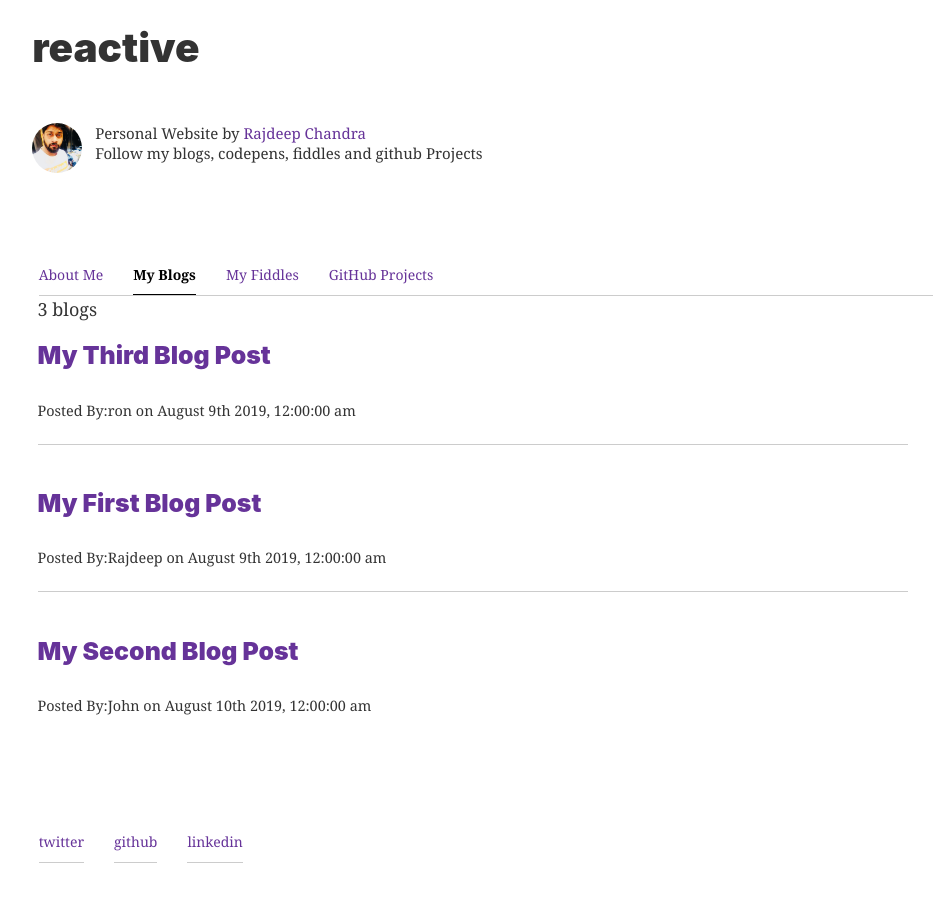
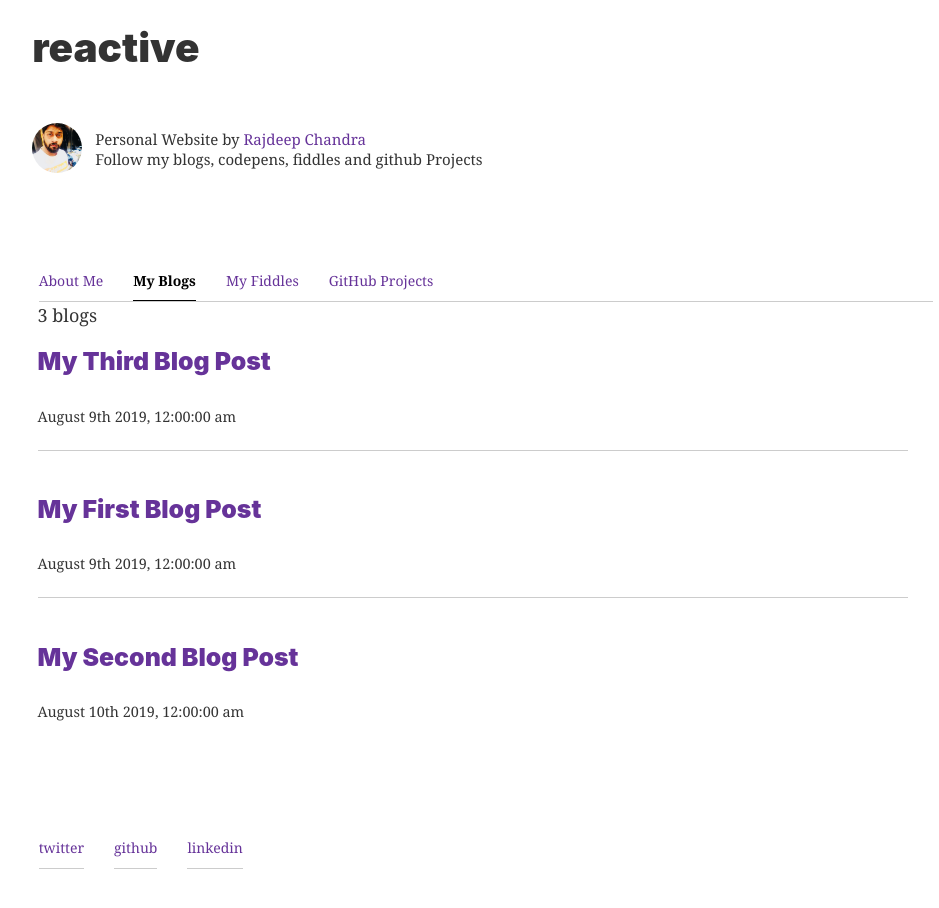
Before and after one commit to Rajdeepc/reactive, a Gatsby site: page /blog in a window 1280 px wide. Shown: the whole page, without its empty margins (167-1106 px from the left). Built offline with nearby package versions, Linux system fonts and the light colour scheme; Gatsby itself is replaced by a stand-in of ours.

Commit message:
new commit

```diff
--- a/src/components/header.js
+++ b/src/components/header.js
@@ -44,7 +44,8 @@ const Header = ({ siteTitle }) => (
           <p style={{
             fontSize: '15px',
             lineHeight: '20px',
-            marginLeft: '13px'
+            marginLeft: '13px',
+            paddingTop: '6px'
           }}>
             Personal Website by <a href="http://github.com/Rajdeepc">Rajdeep Chandra</a><br />
             Follow my blogs, codepens, fiddles and github Projects
--- a/src/pages/blog.js
+++ b/src/pages/blog.js
@@ -15,7 +15,7 @@ const BlogPage = ({ data }) => (
                 to={
                     post.node.frontmatter.path
                 }>{post.node.frontmatter.title}</Link></h3>
-                <small>Posted By:{post.node.frontmatter.author} on { CustomDate(post.node.frontmatter.date)}</small>
+                <small>{ CustomDate(post.node.frontmatter.date)}</small>
 
             </div>
             { !(data.allMarkdownRemark.edges.length === i + 1) && <hr></hr> }
--- a/src/templates/blog-post.js
+++ b/src/templates/blog-post.js
@@ -24,8 +24,6 @@ export default function Template({ data }) {
         <Link to="/blog"> Go Back</Link>
         <div className="mt20">
           <h3>{post.frontmatter.title}</h3>
-          <h4>Posted By: {post.frontmatter.author}</h4>
-
           <div dangerouslySetInnerHTML={{ __html: post.html }} />
         </div>
       </div>
```
